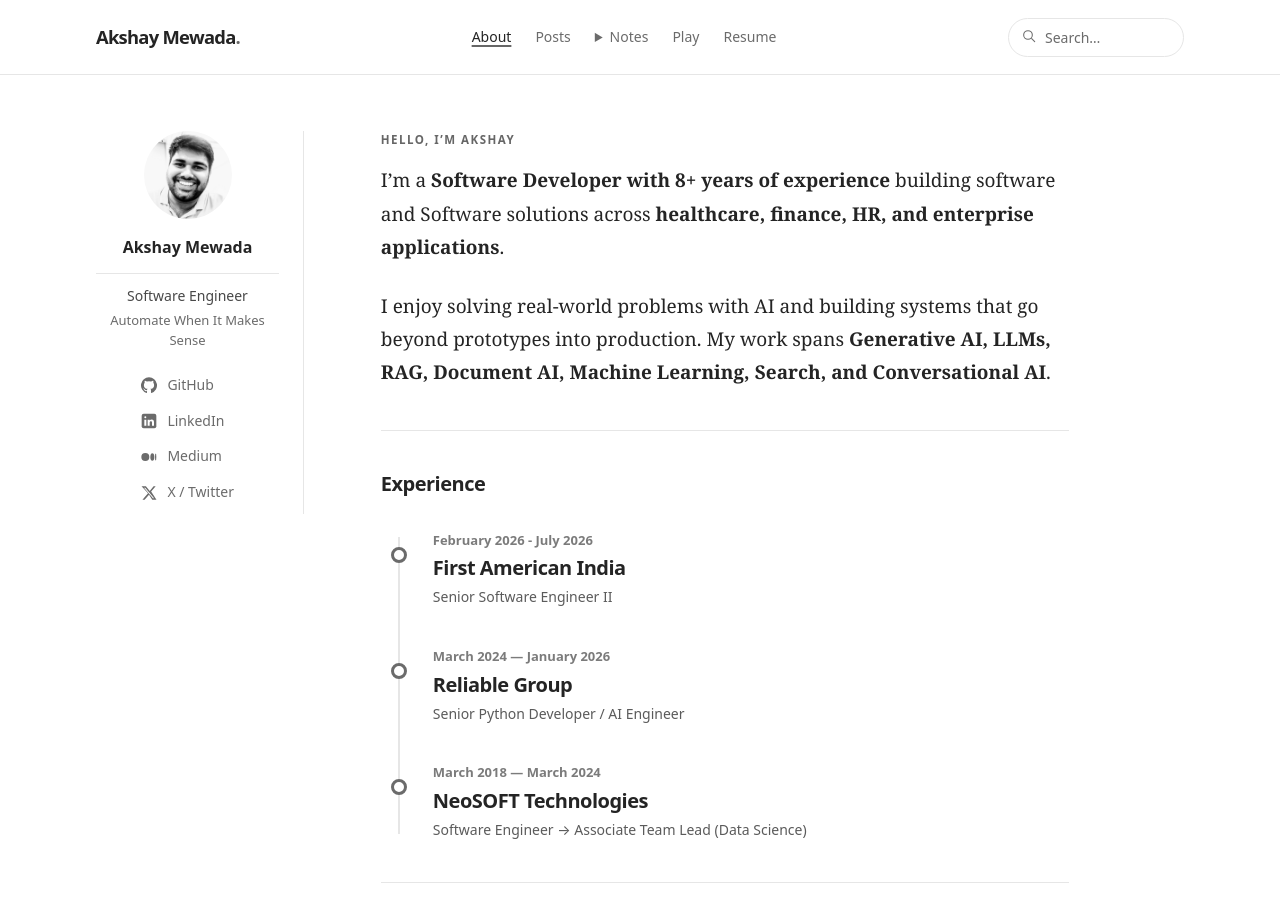
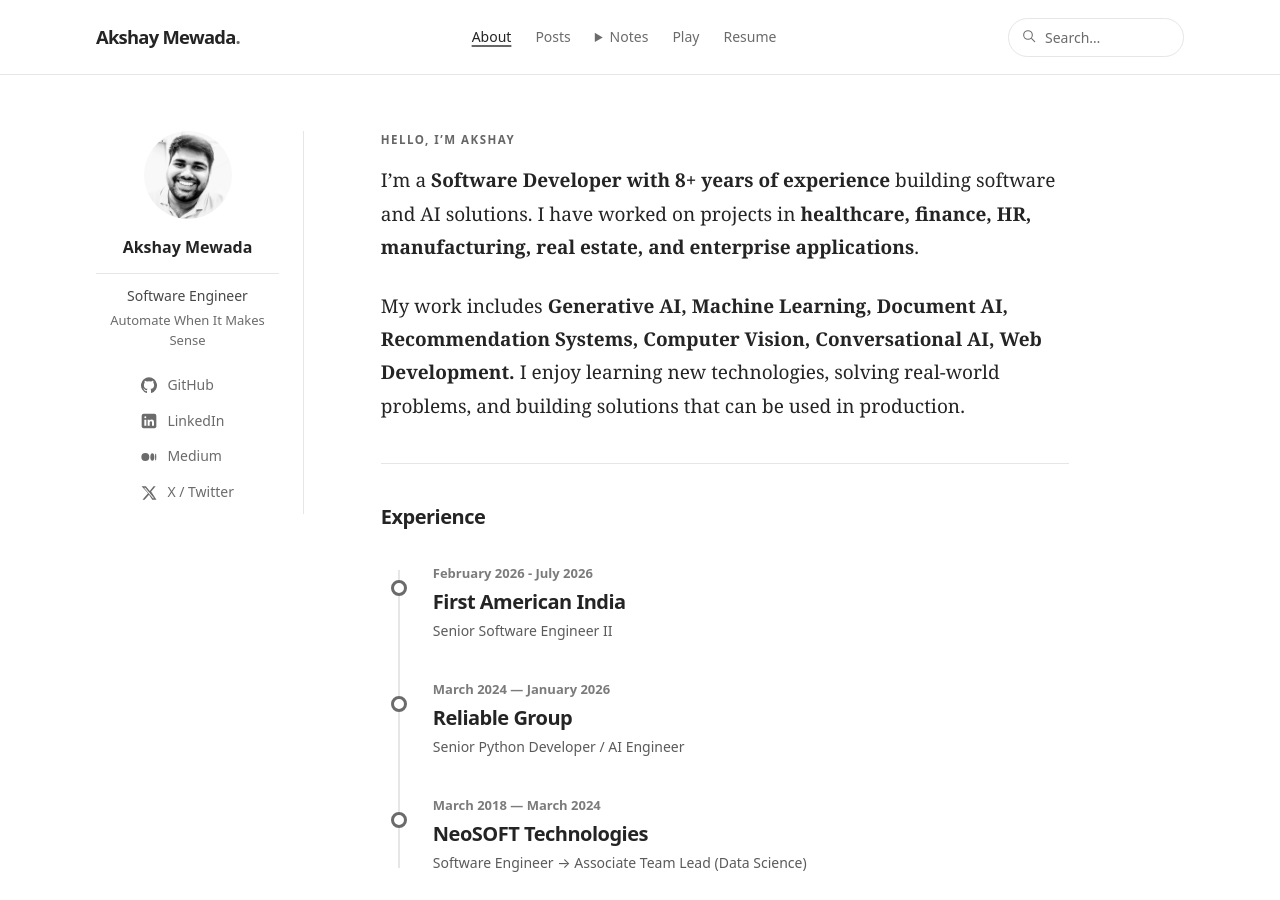
Before and after one commit to AkshayMewada/akshaymewada.github.io, a Jekyll site: the page built from pages/index.md, in a window 1280 px wide and 900 px high. Built offline with Jekyll 4.4.1, drawn with Linux system fonts in a browser that asks for light colours.

Commit message:
About me updated

```diff
--- a/pages/index.md
+++ b/pages/index.md
@@ -3,10 +3,9 @@ title:
 eyebrow: Hello, I’m Akshay
 permalink: /
 ---
+I'm a **Software Developer with 8+ years of experience** building software and AI solutions. I have worked on projects in **healthcare, finance, HR, manufacturing, real estate, and enterprise applications**.
 
-I'm a **Software Developer with 8+ years of experience** building software and Software solutions across **healthcare, finance, HR, and enterprise applications**.
-
-I enjoy solving real-world problems with AI and building systems that go beyond prototypes into production. My work spans **Generative AI, LLMs, RAG, Document AI, Machine Learning, Search, and Conversational AI**.
+My work includes **Generative AI, Machine Learning, Document AI, Recommendation Systems, Computer Vision, Conversational AI, Web Development.** I enjoy learning new technologies, solving real-world problems, and building solutions that can be used in production.
 
 ---
 
```
Also changed, not shown: 3 other files.
